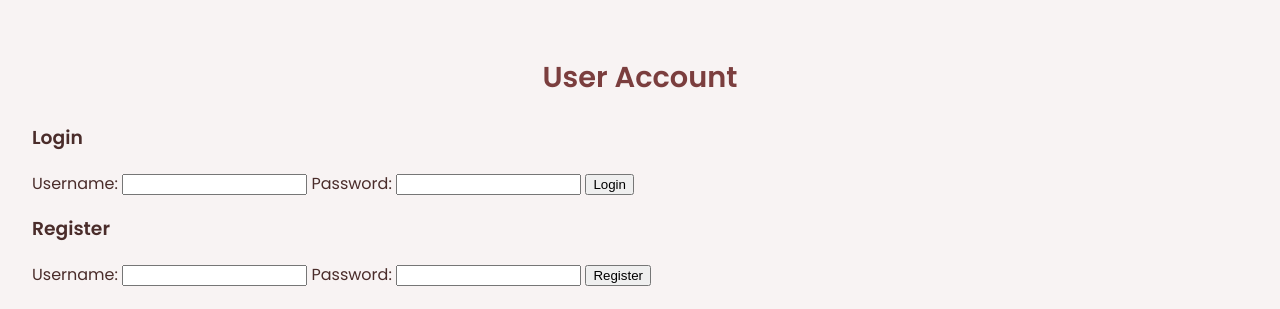
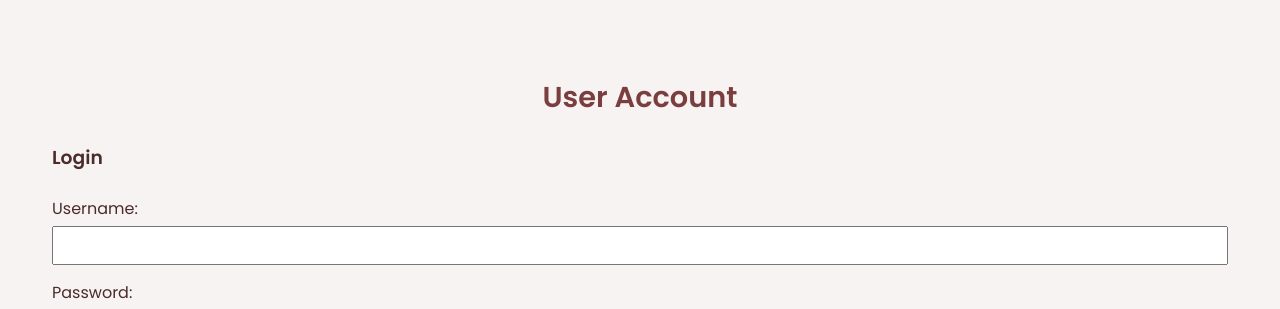
Before and after one commit to Infamouseater24/Infamouseater24.github.io, a plain HTML site: page index.html in a window 1280 px wide. Shown: the top 309 px of the page. Drawn offline with Linux system fonts and the light colour scheme.

Commit message:
Update styles.css
user account

```diff
--- a/styles.css
+++ b/styles.css
@@ -195,3 +195,34 @@ footer p {
     text-decoration: none;
     cursor: pointer;
 }
+/* User Account Styles */
+#user-account {
+    margin: 20px;
+}
+
+#user-account form {
+    display: flex;
+    flex-direction: column;
+    margin-bottom: 20px;
+}
+
+#user-account label {
+    margin: 5px 0;
+}
+
+#user-account input {
+    padding: 10px;
+    margin-bottom: 10px;
+}
+
+#user-account button {
+    padding: 10px;
+    background-color: maroon;
+    color: white;
+    border: none;
+    cursor: pointer;
+}
+
+#user-account button:hover {
+    background-color: darkred;
+}
```
